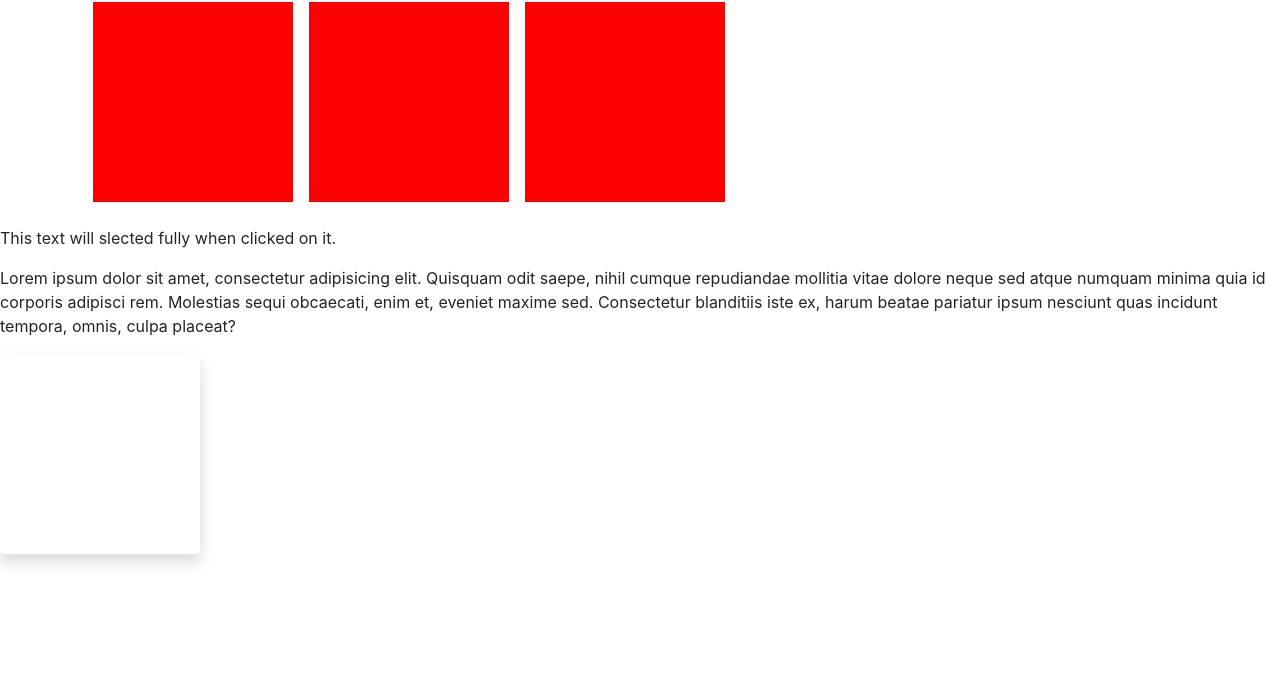
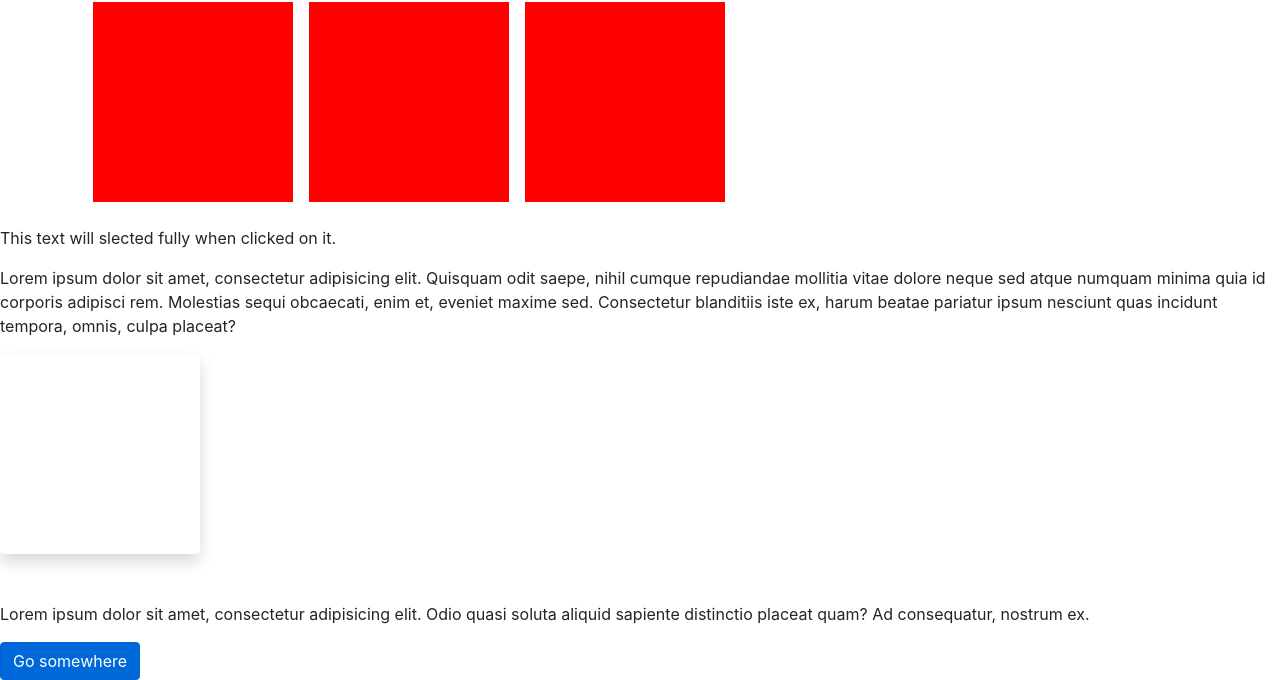
Before and after one commit to jisanulhaque/bootstrap-2, a plain HTML site: page index.html in a window 1280 px wide. Shown: the part 6296-6976 px from the top of the page. Before the commit the page ends 6898 px from the top, so only its background shows below. Drawn offline with Linux system fonts and the light colour scheme; a script that the page names is missing.

Commit message:
Update index.html

```diff
--- a/index.html
+++ b/index.html
@@ -381,6 +381,8 @@
                     <p>Lorem ipsum dolor sit amet, consectetur adipisicing elit. Quisquam odit saepe, nihil cumque repudiandae mollitia vitae dolore neque sed atque numquam minima quia id corporis adipisci rem. Molestias sequi obcaecati, enim et, eveniet maxime sed. Consectetur blanditiis iste ex, harum beatae pariatur ipsum nesciunt quas incidunt tempora, omnis, culpa placeat?</p>
                 </div>
         <div class="box shadow p-3 mb-5 bg-white rounded"></div>
+        <p class="text-justify">Lorem ipsum dolor sit amet, consectetur adipisicing elit. Odio quasi soluta aliquid sapiente distinctio placeat quam? Ad consequatur, nostrum ex.</p>
+        <a href="www.facebook.com" class="btn btn-primary stretched-link">Go somewhere</a>
     </section>
     <!-- JS Links-->
     <script src="js/jquery-3.5.1.min.js"></script>
```
